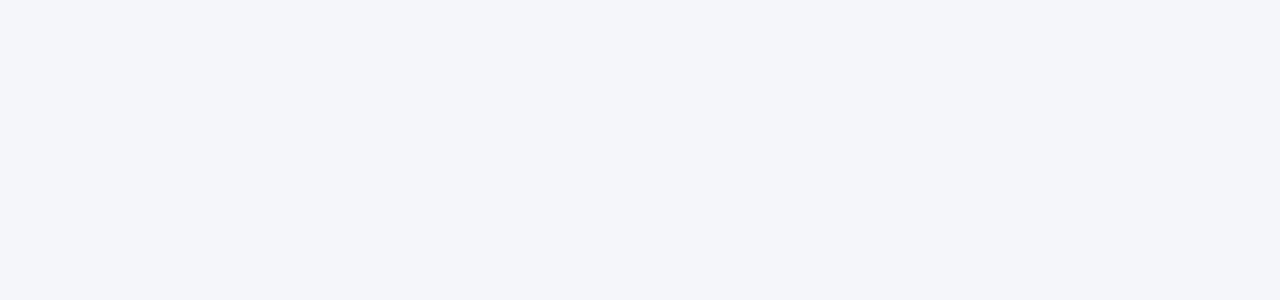
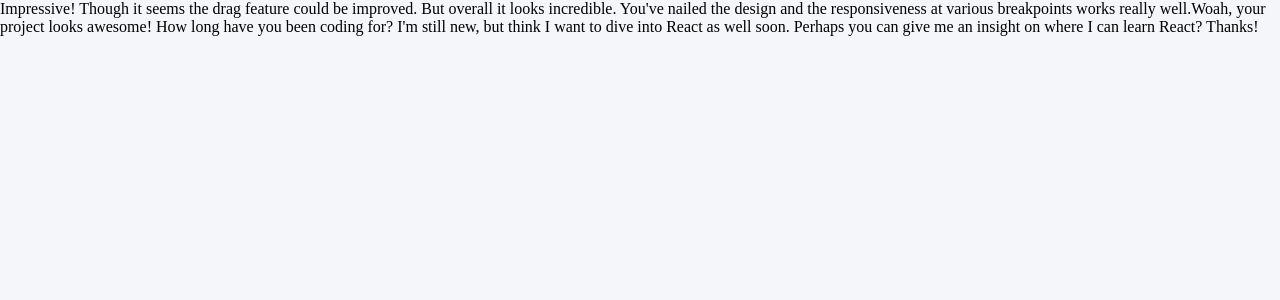
Before and after one commit to gabrielneoob/comments-section, a React (Create React App) app: page / in a window 1280 px wide. Shown: the top 300 px of the page. Built offline with nearby package versions, Linux system fonts and the light colour scheme.

Commit message:
add component CommentList

```diff
--- a/src/App.js
+++ b/src/App.js
@@ -1,5 +1,6 @@
 import React, { useState, useEffect, useRef } from "react";
 import dataJson from './data.json';
+import CommentList from "./CommentList";
 
 function App() {
   const [dados, setDados] = useState(dataJson);
@@ -7,12 +8,13 @@
 
 
   useEffect(() => {
-    console.log()
+    console.log(dados)
 
   }, [])
 
   return (
     <div className="app">
+      <CommentList dados={dados} />
     </div>
   );
 }
--- /dev/null
+++ b/src/CommentList.js
@@ -0,0 +1,11 @@
+import React from "react";
+
+const CommentList = ({ dados }) => {
+  return (
+    <div>
+      {dados.comments.map((comment) => <span>{comment.content}</span>)}
+    </div>
+  )
+}
+
+export default CommentList;
```
